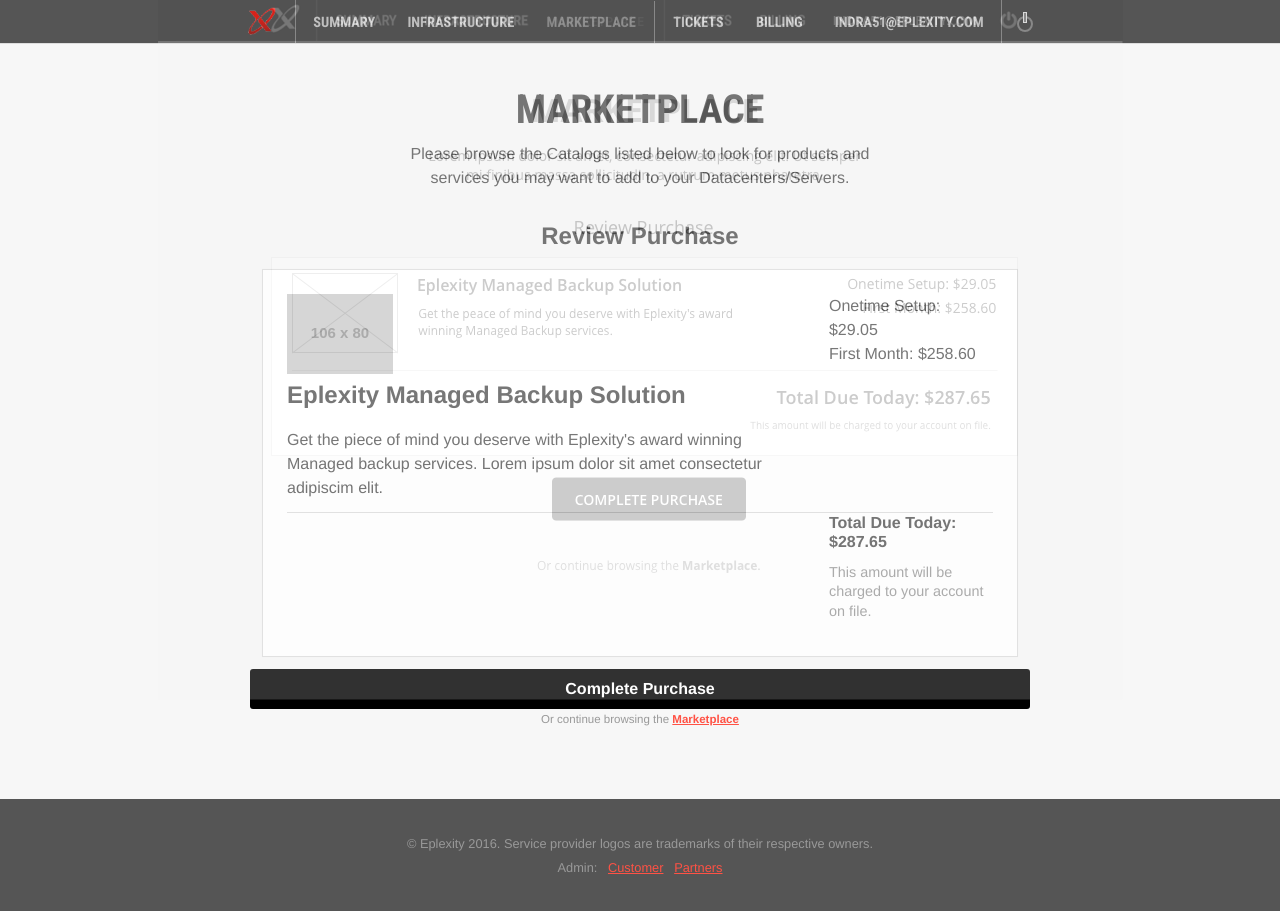
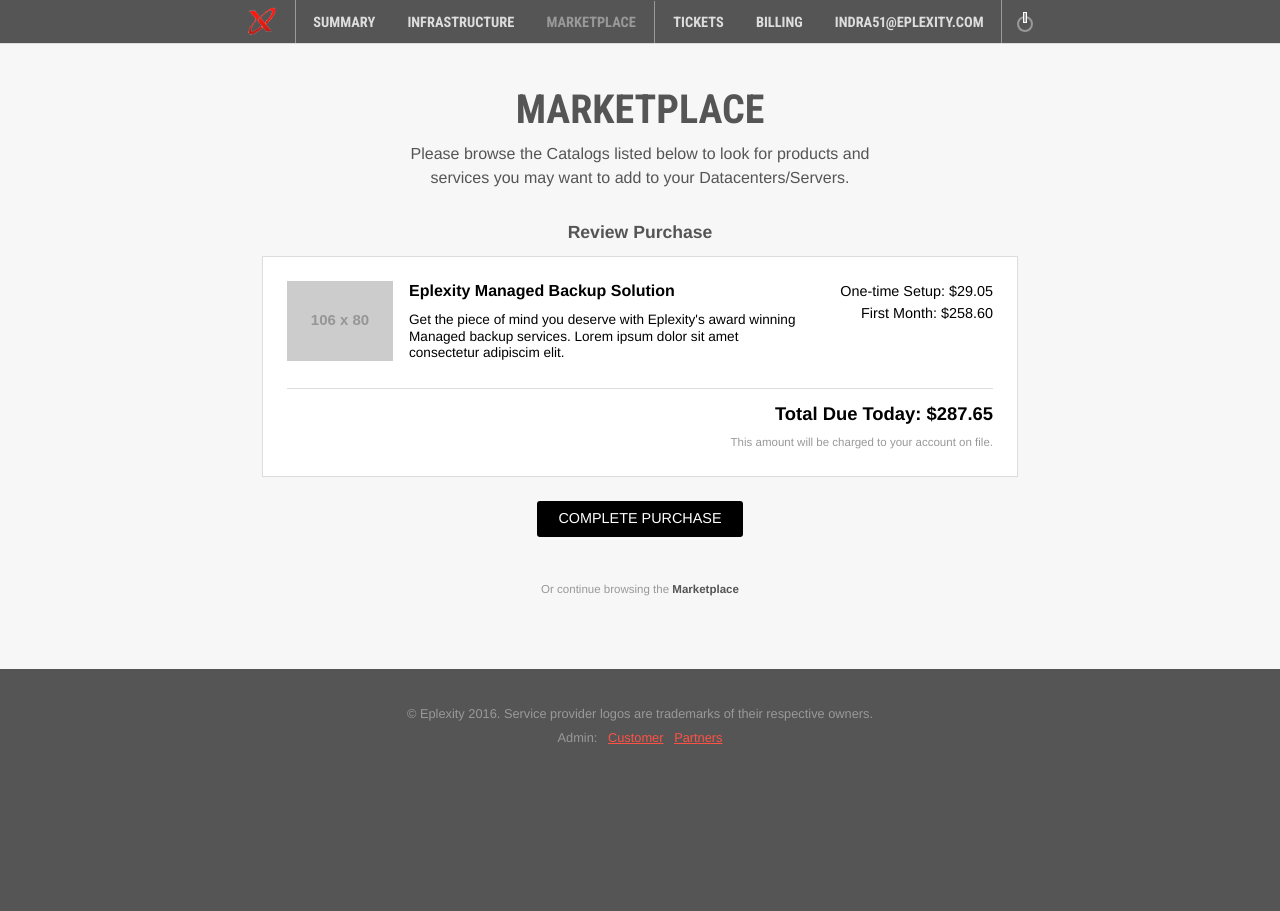
Before and after one commit to fairheadcreative/eplexity, a Jekyll site: the page built from marketplace-purchase-review.html, in a window 1280 px wide. Built offline with Jekyll 4.4.1, drawn with Linux system fonts in a browser that asks for light colours.

Commit message:
Added Marketplace Purchase Review sytlesheet

```diff
--- a/_sass/base/_buttons.scss
+++ b/_sass/base/_buttons.scss
@@ -75,6 +75,9 @@
   width: 100%;
   text-align: center;
   border: none;
+  font-weight: 500;
+  text-transform: uppercase;
+  font-size: .9em;
 
   &:hover {
     background: lighten($black, 30);
--- a/_sass/layout/_marketplace.scss
+++ b/_sass/layout/_marketplace.scss
@@ -5,6 +5,7 @@
   .plate {
     border: $base-border;
     padding: $base-spacing;
+    color: $black;
 
     &.transparent {
       background: transparent;
@@ -22,6 +23,10 @@
         }
       }
     }
+
+    &.marketplace-review {
+      margin-bottom: $base-spacing;
+    }
   }
 }
 
@@ -30,6 +35,8 @@
     margin-bottom: 2em;
   }
 }
+
+.marketplace-review-title { font-size: 1.1em; }
 
 .marketplace-nav {
 
@@ -53,11 +60,11 @@
     margin-bottom: 1.25em;
 
     a {
-      color: $dark-gray;
+      color: $black;
       text-decoration: none;
       transition: all $base-duration;
 
-      &:hover { color: $red; }
+      &:hover { color: $teal; }
 
       &.active { font-weight: bold; }
     }
@@ -72,14 +79,14 @@
 
 .section-box-link {
   @extend .box-link;
-  color: $dark-gray;
+  color: $black;
   border-left: $base-border;
   border-bottom: $base-border;
   padding: $base-spacing;
   margin-bottom: 0;
   text-decoration: none;
   position: relative;
-  padding-left: calc(3em + 204px);
+  padding-left: calc(1.5em + 204px);
   float: left;
   min-height: calc(3em + 142px);
   width: 100%;
@@ -96,13 +103,13 @@
 
   h2 {
     float: left;
-    font-size: 1.1em;
+    font-size: 1em;
     line-height: 1.65;
   }
 
   p {
     float: left;
-    font-size: .9em;
+    font-size: .8em;
     line-height: 1.35;
   }
 }
@@ -112,7 +119,7 @@
   background: $white;
   border: $base-border;
   padding: 1.65em 3em;
-  color: $dark-gray;
+  color: $black;
   text-decoration: none;
   text-align: center;
   margin-bottom: $base-spacing;
@@ -199,7 +206,7 @@
       [class^="span-"] {
         line-height: 1.2;
 
-        img { width: 37px; }
+        img { width: 41px; }
       }
     }
   }
@@ -216,5 +223,60 @@
 .marketplace-review-item {
   @include outer-container();
   border-bottom: $base-border;
+  margin-bottom: 1em;
+  padding-bottom: 1em;
 
+  .review-item-details {
+    position: relative;
+    padding-left: calc(106px + 1em);
+
+    img {
+      position: absolute;
+      left: 0;
+    }
+
+    h2 { font-size: 1em; }
+
+    p {
+      font-size: .85em;
+      line-height: 1.2;
+    }
+  }
+
+  .review-item-cost {
+    p {
+      font-size: .9em;
+      text-align: right;
+    }
+  }
 }
+
+.marketplace-total {
+
+  h3 {
+    font-weight: 600;
+    font-size: 1.15em;
+    margin-bottom: .5em;
+    line-height: 1;
+  }
+
+  p:last-child { margin-bottom: 0; }
+}
+
+.marketplace-review-footer {
+  form {
+    margin-bottom: $base-spacing*1.75;
+  }
+
+  .footnote {
+
+    a {
+      color: $base-font-color;
+      text-decoration: none;
+
+      &:hover {
+        text-decoration: underline;
+      }
+    }
+  }
+}
--- a/marketplace-purchase-review.html
+++ b/marketplace-purchase-review.html
@@ -5,40 +5,34 @@
 class: section marketplace marketplace-catalog
 ---
 
-<!--tester-->
-<div style="position: absolute; top:0; left: 50%;transform: translatex(-50%);bottom:0;opacity:.2;pointer-events:none;width:100%;text-align:center;z-index:10;"><img src="images/test.png" alt=""></div>
-<!--/tester--><!---->
-
   <div class="action-handler">
-    <h2>Review Purchase</h2>
+    <h2 class="marketplace-review-title">Review Purchase</h2>
   </div>
 
-<section class="plate">
+<section class="plate marketplace-review">
 
   <div class="marketplace-review-item">
-    <div class="span-9">
+    <div class="span-9 review-item-details">
       <img src="http://placehold.it/106x80">
       <h2>Eplexity Managed Backup Solution</h2>
       <p>Get the piece of mind you deserve with Eplexity's award winning Managed backup services. Lorem ipsum dolor sit amet consectetur adipiscim elit.</p>
     </div>
-    <div class="span-3">
+    <div class="span-3 review-item-cost">
       <p>
-        Onetime Setup: $29.05 <br>
+        One-time Setup: $29.05<br>
         First Month: $258.60
       </p>
     </div>
   </div>
-  <div class="marketplace-total">
-    <div class="span-3 right">
-        <h3>Total Due Today: $287.65</h3>
-        <p class="footnote">This amount will be charged to your account on file.</p>
-    </div>
+  <div class="marketplace-total txt-right">
+    <h3>Total Due Today: $287.65</h3>
+    <p class="footnote"><small>This amount will be charged to your account on file.</small></p>
   </div>
 
 </section>
 
-  <div class="action-handler">
-    <form action="/">
+  <div class="action-handler marketplace-review-footer">
+    <form action="/" class="inblock">
       <input type="submit" class="button black" value="Complete Purchase">
     </form>
     <p class="footnote"><small>Or continue browsing the <a href="marketplace.html"><strong>Marketplace</strong></a></small></p>
```
Also changed, not shown: .brackets.json (deleted).
